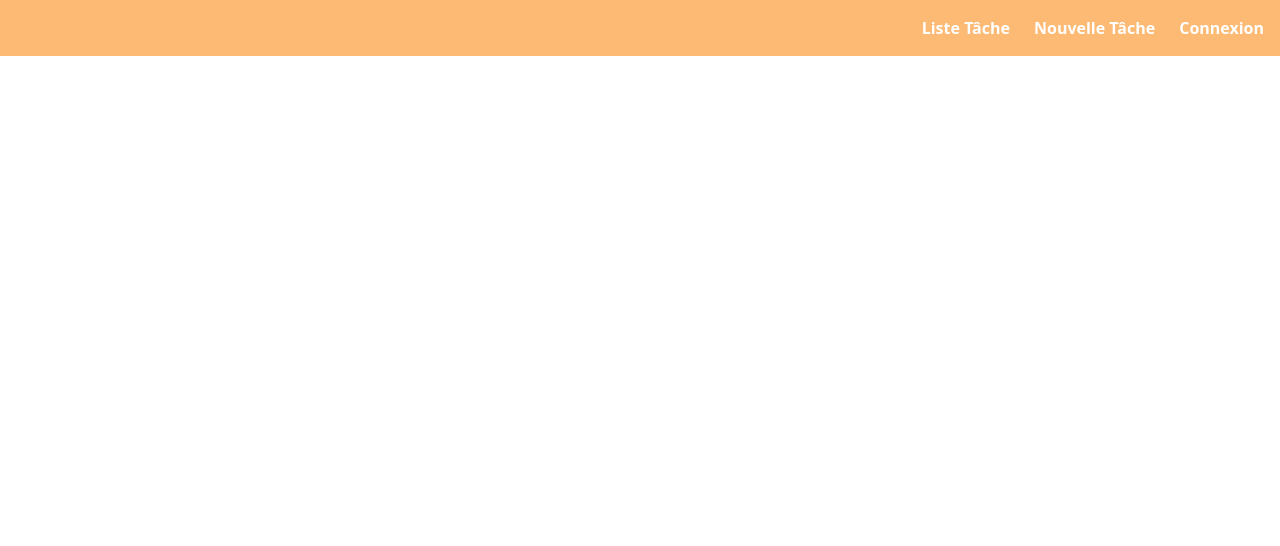
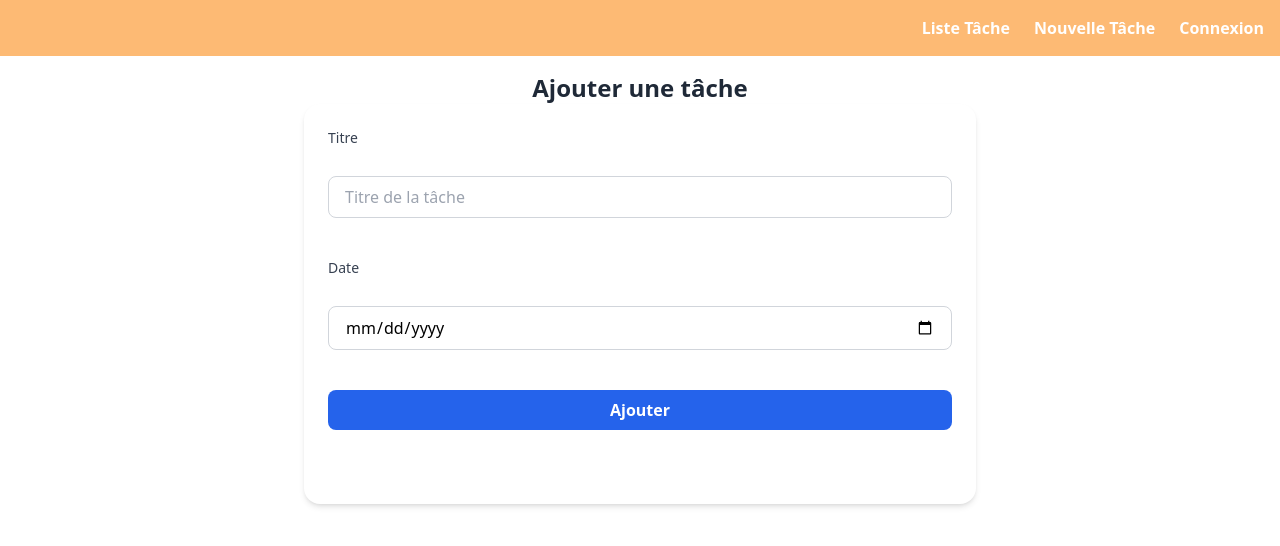
Before and after one commit to LARBI-Yasmine/Todo-front, a Nuxt app: page /taches/FormTache in a window 1280 px wide. Shown: the top 546 px of the page. Built offline with nearby package versions, Linux system fonts and the light colour scheme.

Commit message:
create page formtache

```diff
--- /dev/null
+++ b/pages/taches/FormTache.vue
@@ -0,0 +1,13 @@
+
+
+<template>
+  <TacheForm />
+</template>
+
+
+
+
+
+<script setup>
+import TacheForm from "~/components/TacheForm.vue";
+</script>
```
